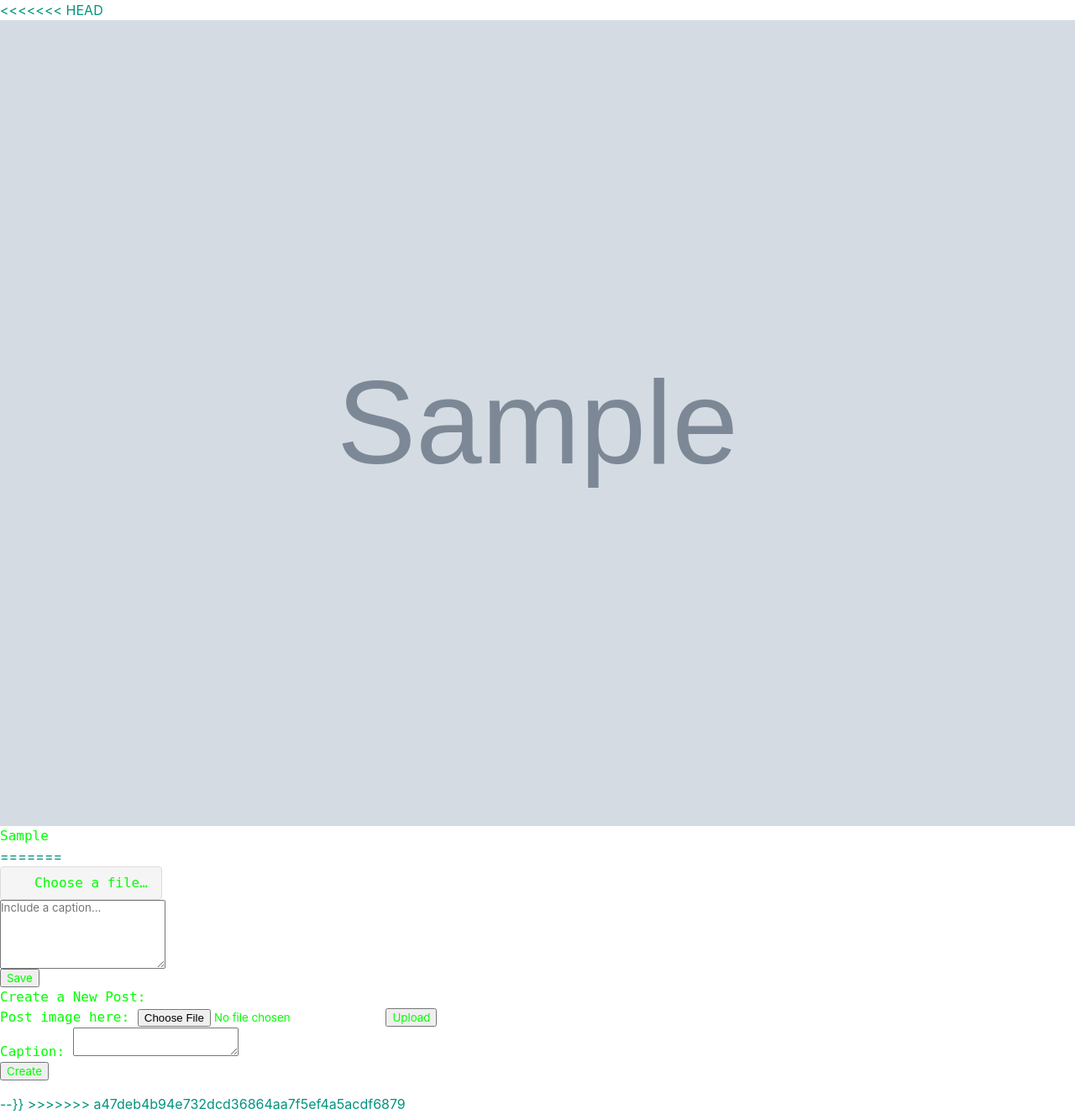
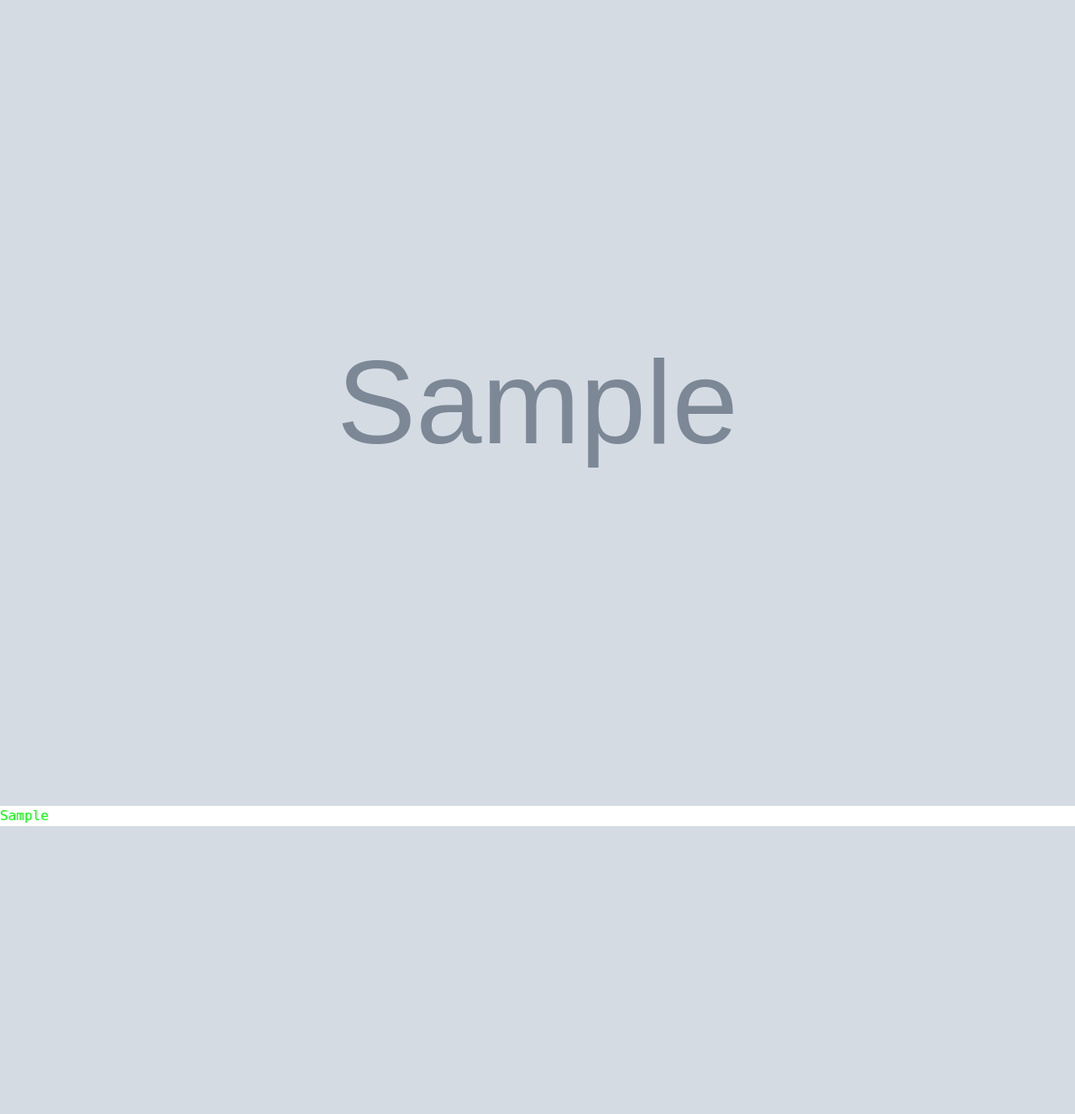
Before and after one commit to tunaabop/four-m, a Node server app: template views/post.handlebars in a window 1280 px wide. Shown: the part 24-1351 px from the top of the page at 84% size. After the commit the page ends 1008 px from the top, so only its background shows below. Run offline with Node 20, Linux system fonts and the light colour scheme; data comes from the database, SQL or seed files in the repository; tables that the repository leaves empty hold one stand-in row (values such as "Sample post"); the template is opened without the code that fills it: values that come from a table or form of the project are taken from there, most other values are stand-ins (such as "Sample title", 1, 10 or a date in 2020); grey boxes marked "Sample" are stand-in pictures; some libraries are stand-ins or nearby versions.

Commit message:
updated home and post handlebars to separate create-post from view-post

```diff
--- a/views/home.handlebars
+++ b/views/home.handlebars
@@ -1,5 +1,4 @@
 {{#if isLoggedIn}}
-<<<<<<< HEAD
   <h1>Welcome to Four'm, {{user.username}}!</h1>
   {{!-- form to create new post here once user logs in --}}
    <div class="col-md-6">
@@ -21,9 +20,6 @@
       </div>
     </form>
   </div>
-=======
-  <h2>Welcome to Four'm, {{user.username}}!</h2>
->>>>>>> a47deb4b94e732dcd36864aa7f5ef4a5acdf6879
 {{/if}}
 {{#unless isLoggedIn}}
   <br />
--- a/views/post.handlebars
+++ b/views/post.handlebars
@@ -1,5 +1,4 @@
-<<<<<<< HEAD
- {{!-- comment: deleted div, this file is a view post handlebar;
+{{!-- comment: deleted div, this file is a view post handlebar;
     user can create new post in home.handlebars --}}
 <div class='post'>
     <div class="image">
@@ -10,48 +9,3 @@
     </div>
     {{!-- TODO: add div to display post creation date --}}
 </div>
-=======
-<div class="file">
-    <label class="file-label">
-        <input class="file-input" type="file" name="resume">
-        <span class="file-cta">
-            <span class="file-icon">
-                <i class="fas fa-upload"></i>
-            </span>
-            <span class="file-label">
-                Choose a file…
-            </span>
-        </span>
-    </label>
-</div>
-
-<div>
-    <textarea class="caption" placeholder="Include a caption..." rows="5"></textarea>
-</div>
-
-<div class="save-button">
-    <button>Save</button>
-</div>
-
-
- {{!-- form to create new post here once user logs in
-    {{!-- <div class="col-md-6">
-    {{!-- future implementation: add a create-post button --}}
-    <h3>Create a New Post:</h3>
-    <form action="/upload" method="POST" enctype="multipart/form-data" class="form new-project-form">
-      <div class="form-group">
-        {{!-- upload image file --}}
-        <label for="post-image">Post image here:</label>
-        <input class="form-input" type="file" id="post-image" name="image_path" />
-        <button type="submit">Upload</button>
-      </div>
-      <div class="form-group">
-        <label for="post-caption">Caption:</label>
-        <textarea class="form-input" id="post-caption" name="caption"></textarea>
-      </div>
-      <div class="form-group">
-        <button type="submit" class="btn btn-primary">Create</button>
-      </div>
-    </form>
-  </div> --}}
->>>>>>> a47deb4b94e732dcd36864aa7f5ef4a5acdf6879
```
